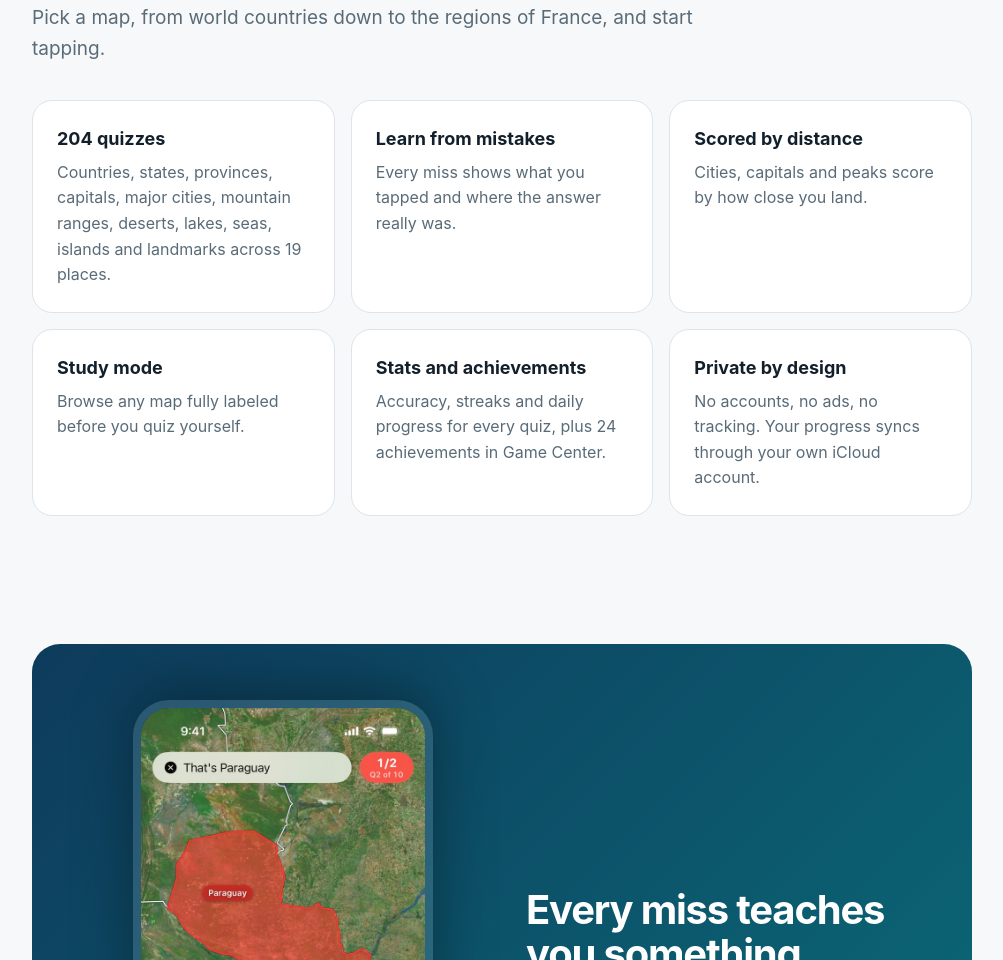
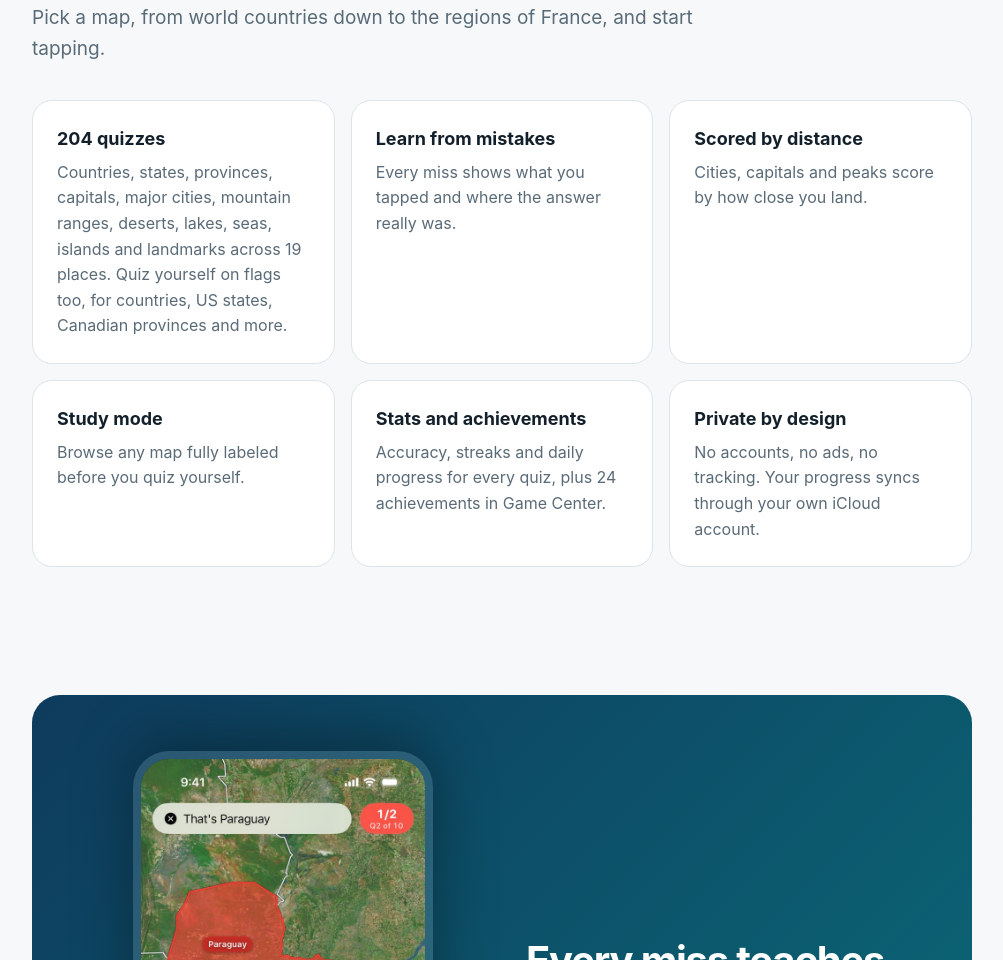
Before and after one commit to adamkaump/pinkshirtfriday.com, a plain HTML site: page pinpoint/index.html in a window 1280 px wide. Shown: the part 913-1873 px from the top of the page, without its empty margins (138-1141 px from the left). Drawn offline with Linux system fonts and the light colour scheme.

Commit message:
Mention Pinpoint's flag quizzes
Co-Authored-By: Claude Opus 5.5 <noreply@anthropic.com>

```diff
--- a/pinpoint/index.html
+++ b/pinpoint/index.html
@@ -53,7 +53,7 @@
         <div class="features">
           <div class="feature">
             <h3>204 quizzes</h3>
-            <p>Countries, states, provinces, capitals, major cities, mountain ranges, deserts, lakes, seas, islands and landmarks across 19 places.</p>
+            <p>Countries, states, provinces, capitals, major cities, mountain ranges, deserts, lakes, seas, islands and landmarks across 19 places. Quiz yourself on flags too, for countries, US states, Canadian provinces and more.</p>
           </div>
           <div class="feature">
             <h3>Learn from mistakes</h3>
```
